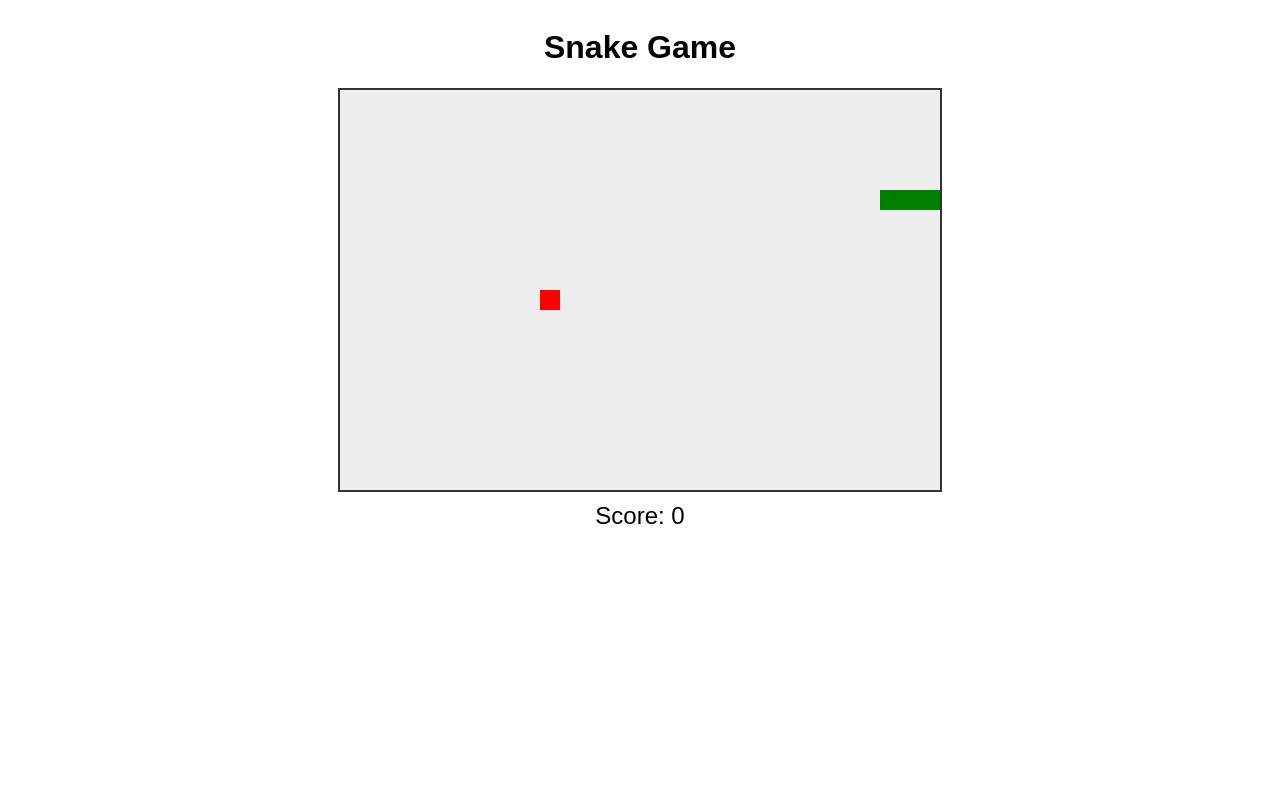
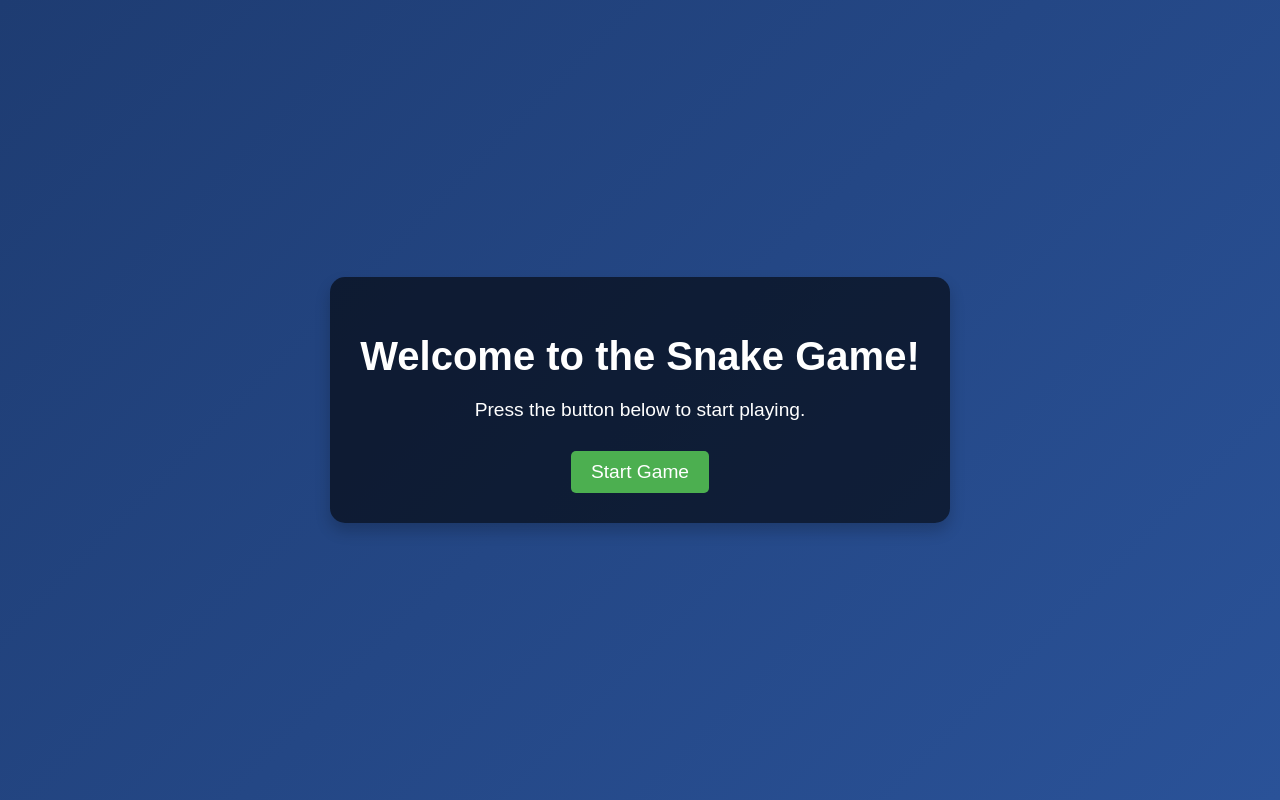
Before and after one commit to DankoKr/snakeGame, a website built with Vite: page index.html in a window 1280 px wide. Built offline with nearby package versions, Linux system fonts and the light colour scheme.

Commit message:
feat: home page, fixed pausing bug by adding isFinished state

```diff
--- a/index.html
+++ b/index.html
@@ -3,16 +3,15 @@
   <head>
     <meta charset="UTF-8" />
     <meta name="viewport" content="width=device-width, initial-scale=1.0" />
-    <title>Snake Game</title>
-    <link rel="stylesheet" href="./src/style.css" />
+    <title>Snake Game Homepage</title>
+    <link rel="stylesheet" href="./src/static/css/home.css" />
   </head>
   <body>
-    <h1>Snake Game</h1>
-    <div id="game-container">
-      <svg id="game-board" width="600" height="400"></svg>
-      <p id="score">Score: 0</p>
-      <p id="pause-indicator" style="display: none">Game Paused</p>
+    <div class="container">
+      <h1>Welcome to the Snake Game!</h1>
+      <p>Press the button below to start playing.</p>
+      <button id="start-game-btn">Start Game</button>
     </div>
-    <script type="module" src="./src/main.ts"></script>
+    <script type="module" src="./src/home.ts"></script>
   </body>
 </html>
--- a/src/food.ts
+++ b/src/food.ts
@@ -1,4 +1,5 @@
 import { FoodItem, Position } from './types';
+import { BOARD_WIDTH, BOARD_HEIGHT } from './game';
 
 export class Food {
   private currentFood: FoodItem;
@@ -9,8 +10,8 @@ export class Food {
 
   spawn(): void {
     this.currentFood.position = {
-      x: Math.floor(Math.random() * 30),
-      y: Math.floor(Math.random() * 20),
+      x: Math.floor(Math.random() * BOARD_WIDTH),
+      y: Math.floor(Math.random() * BOARD_HEIGHT),
     };
   }
 
--- a/src/game.ts
+++ b/src/game.ts
@@ -3,8 +3,8 @@ import { Food } from './food';
 import { GameState, Direction, Position, FoodItem } from './types';
 import * as d3 from 'd3';
 
-const BOARD_WIDTH: number = 30;
-const BOARD_HEIGHT: number = 20;
+export const BOARD_WIDTH: number = 30;
+export const BOARD_HEIGHT: number = 20;
 const CELL_SIZE: number = 20;
 
 // Initial positions
@@ -23,6 +23,7 @@ const gameState: GameState = {
   direction: 'KeyD',
   food: [initialFood],
   score: 0,
+  isFinished: false,
   isPaused: false,
   speed: 200,
 };
@@ -39,11 +40,11 @@ function initializeControls(): void {
     if (event.code === 'Space') {
       gameState.isPaused = !gameState.isPaused;
 
-      if (pauseIndicator) {
+      if (pauseIndicator && !gameState.isFinished) {
         pauseIndicator.style.display = gameState.isPaused ? 'block' : 'none';
       }
 
-      if (!gameState.isPaused) {
+      if (!gameState.isPaused && !gameState.isFinished) {
         requestAnimationFrame(gameLoop);
       }
     }
@@ -121,8 +122,14 @@ function checkWallCollision(head: Position): boolean {
 }
 
 function gameOver(): void {
-  gameState.isPaused = true;
+  gameState.isFinished = true;
   alert('Game Over! Your score was: ' + gameState.score);
+}
+
+export function restartGame(): void {
+  if (gameState.isFinished) {
+    initializeGame();
+  }
 }
 
 export function initializeGame(): void {
--- /dev/null
+++ b/src/home.ts
@@ -0,0 +1,7 @@
+const startGameBtn = document.getElementById(
+  'start-game-btn'
+) as HTMLButtonElement;
+
+startGameBtn.addEventListener('click', () => {
+  window.location.href = 'game.html';
+});
--- /dev/null
+++ b/src/static/css/home.css
@@ -0,0 +1,43 @@
+body {
+  display: flex;
+  align-items: center;
+  justify-content: center;
+  height: 100vh;
+  margin: 0;
+  font-family: 'Arial', sans-serif;
+  background: linear-gradient(135deg, #1e3c72, #2a5298);
+  color: #fff;
+}
+
+.container {
+  text-align: center;
+  background-color: rgba(0, 0, 0, 0.6);
+  padding: 30px;
+  border-radius: 15px;
+  box-shadow: 0 8px 15px rgba(0, 0, 0, 0.2);
+}
+
+h1 {
+  font-size: 2.5rem;
+  margin-bottom: 20px;
+}
+
+p {
+  font-size: 1.2rem;
+  margin-bottom: 30px;
+}
+
+button {
+  padding: 10px 20px;
+  font-size: 1.2rem;
+  border: none;
+  border-radius: 5px;
+  cursor: pointer;
+  background-color: #4caf50;
+  color: #fff;
+  transition: background-color 0.3s ease;
+}
+
+button:hover {
+  background-color: #45a049;
+}
--- a/src/types.ts
+++ b/src/types.ts
@@ -4,6 +4,7 @@ export type GameState = {
   food: FoodItem[];
   score: number;
   isPaused: boolean;
+  isFinished: boolean;
   speed: number;
 };
 
```
Also changed, not shown: game.html (added, +18 -0 lines), src/static/css/game.css (renamed from src/style.css), 1 other file.
